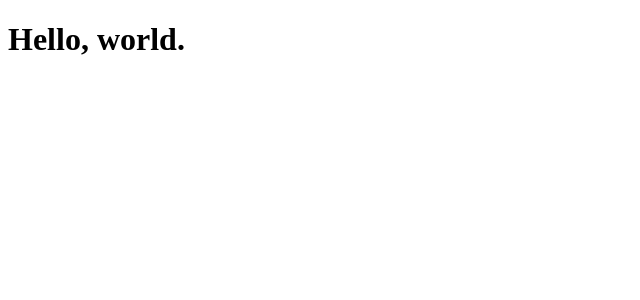
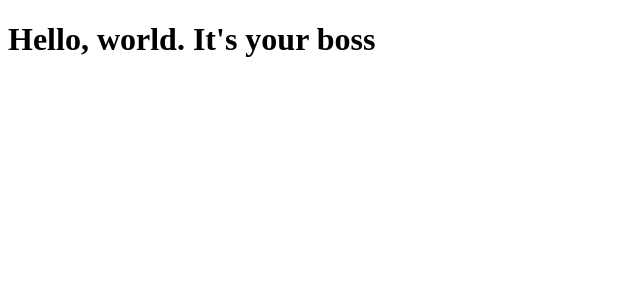
Before and after one commit to athmangude/reflux, a React app: page / in a window 1280 px wide. Shown: the top 300 px of the page, without its empty margins (0-640 px from the left). Built offline with nearby package versions, Linux system fonts and the light colour scheme; the HTML template or start-up script is replaced by a standard one.

Commit message:
pausing in debugger

```diff
--- a/src/App.js
+++ b/src/App.js
@@ -2,8 +2,9 @@
 
 export default class App extends Component {
   render() {
+    debugger;
     return (
-      <h1>Hello, world.</h1>
+      <h1>Hello, world. It's your boss</h1>
     );
   }
 }
```
